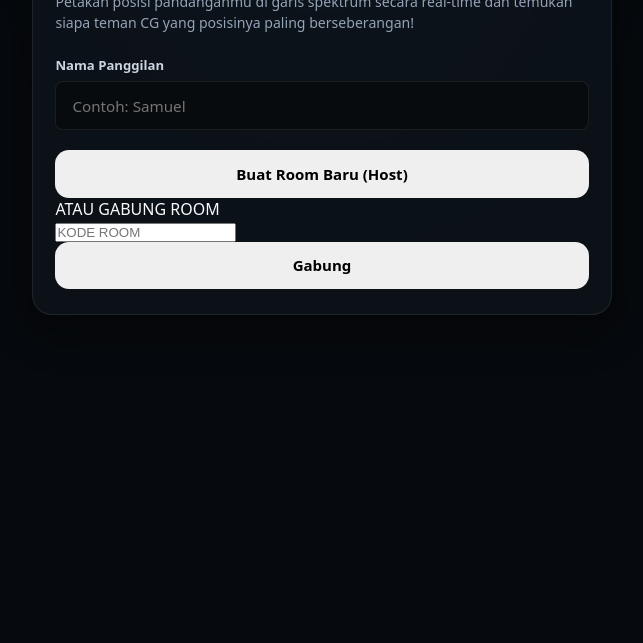
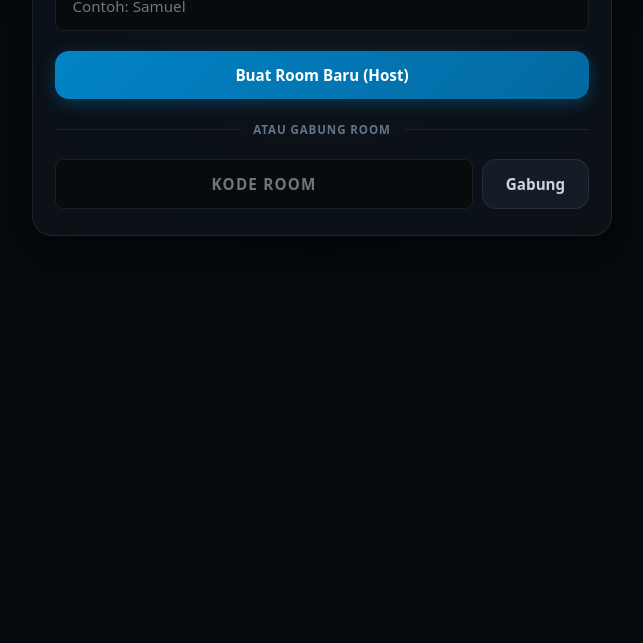
Before and after one commit to joynard/ib-cg, a website: page hot-takes-radar.html in a window 1280 px wide. Shown: the part 157-800 px from the top of the page, without its empty margins (318-961 px from the left). Drawn offline with Linux system fonts and the light colour scheme.

Commit message:
refactor(ui): remove duplicate headers and descriptions, restore sleek dark styling for buttons and inputs

```diff
--- a/hot-takes-radar.html
+++ b/hot-takes-radar.html
@@ -39,9 +39,6 @@
       <!-- SCREEN 1: WELCOME & JOIN -->
       <section class="screen active" id="screenWelcome">
         <div class="game-card">
-          <h2 class="card-title">HOT TAKES RADAR</h2>
-          <p class="card-subtitle">Petakan posisi pandanganmu di garis spektrum secara real-time dan temukan siapa teman CG yang posisinya paling berseberangan!</p>
-
           <div class="form-group">
             <label for="playerNameInput">Nama Panggilan</label>
             <input type="text" id="playerNameInput" placeholder="Contoh: Samuel" maxlength="15" autocomplete="off">
@@ -61,12 +58,9 @@
       <!-- SCREEN 2: LOBBY -->
       <section class="screen" id="screenLobby">
         <div class="game-card">
-          <h2 class="card-title">LOBBY RADAR</h2>
-          <p class="card-subtitle">Bagikan kode room ini ke teman-teman di ruangan CG.</p>
-
           <div style="text-align: center; margin-bottom: 1.2rem;">
-            <span class="room-pill" style="font-size: 1.1rem; padding: 0.5rem 1.2rem;">
-              KODE: <strong id="lobbyCodeBadge">RADAR-0000</strong>
+            <span class="room-pill" style="font-size: 1.15rem; padding: 0.55rem 1.4rem;">
+              KODE: <strong id="lobbyCodeBadge">TAKE-0000</strong>
             </span>
           </div>
 
@@ -78,7 +72,7 @@
           <div class="player-list" id="playerListContainer"></div>
 
           <button class="btn btn-primary" id="btnStartGame" disabled>Mulai Hot Takes Radar</button>
-          <p class="card-subtitle" id="lobbyNotice" style="margin-top: 1rem; display: none;">Menunggu Host memulai sesi radar...</p>
+          <p id="lobbyNotice" style="margin-top: 1rem; display: none; text-align: center; color: var(--text-muted); font-size: 0.85rem;">Menunggu Host memulai game...</p>
         </div>
       </section>
 
--- a/hot-takes.css
+++ b/hot-takes.css
@@ -516,10 +516,10 @@ body {
   display: inline-flex;
   align-items: center;
   justify-content: center;
-  padding: 0.85rem 1.25rem;
+  padding: 0.88rem 1.3rem;
   border-radius: var(--radius-md);
   font-family: inherit;
-  font-size: 0.94rem;
+  font-size: 0.95rem;
   font-weight: 700;
   cursor: pointer;
   border: none;
@@ -533,62 +533,73 @@ body {
   cursor: not-allowed;
 }
 
-/* Player Lock Button */
-.btn-lock-stance {
+.btn-primary {
   background: linear-gradient(135deg, #0284c7, #0369a1);
   color: #ffffff;
-  box-shadow: 0 4px 14px rgba(2, 132, 199, 0.3);
+  box-shadow: 0 4px 16px rgba(2, 132, 199, 0.35);
 }
 
-.btn-lock-stance:hover:not(:disabled) {
+.btn-primary:hover:not(:disabled) {
   background: linear-gradient(135deg, #38bdf8, #0284c7);
   transform: translateY(-2px);
-  box-shadow: 0 6px 20px rgba(56, 189, 248, 0.4);
+  box-shadow: 0 6px 20px rgba(56, 189, 248, 0.45);
 }
 
-/* 30s Showdown Start Debate Button */
-.btn-start-debate {
-  background: linear-gradient(135deg, #f59e0b, #ef4444);
-  color: #ffffff;
-  box-shadow: 0 4px 16px rgba(239, 68, 68, 0.35);
-  margin-top: 0.4rem;
-  font-weight: 800;
-  letter-spacing: 0.02em;
+.btn-secondary {
+  background: #141c26;
+  color: var(--text-cream);
+  border: 1px solid var(--border-card);
 }
 
-.btn-start-debate:hover:not(:disabled) {
-  background: linear-gradient(135deg, #fbbf24, #f43f5e);
-  transform: translateY(-2px);
-  box-shadow: 0 6px 22px rgba(239, 68, 68, 0.55);
+.btn-secondary:hover:not(:disabled) {
+  background: #1c2736;
+  border-color: var(--accent-blue);
 }
 
-/* Host Controls Section */
-.host-controls-wrapper {
-  margin-top: 1.6rem;
-  padding-top: 1.2rem;
-  border-top: 1px dashed rgba(255, 255, 255, 0.1);
-  text-align: center;
+/* Join Stack & Divider */
+.action-stack {
+  display: flex;
+  flex-direction: column;
 }
 
-.host-panel-label {
-  font-size: 0.68rem;
+.join-divider {
+  display: flex;
+  align-items: center;
+  text-align: center;
+  margin: 1.4rem 0;
+  color: var(--text-subtle);
+  font-size: 0.72rem;
   font-weight: 800;
-  color: var(--text-subtle);
   letter-spacing: 0.08em;
-  margin-bottom: 0.6rem;
+}
+
+.join-divider::before, .join-divider::after {
+  content: '';
+  flex: 1;
+  border-bottom: 1px solid var(--border-card);
+}
+
+.join-divider span {
+  padding: 0 0.8rem;
+}
+
+.join-group {
+  display: flex;
+  gap: 0.6rem;
+}
+
+.join-group input {
+  flex: 1;
+  text-align: center;
+  font-weight: 800;
+  letter-spacing: 0.08em;
   text-transform: uppercase;
 }
 
-.btn-host-next {
-  background: rgba(255, 255, 255, 0.04);
-  color: var(--text-cream);
-  border: 1px solid rgba(255, 255, 255, 0.15);
-}
-
-.btn-host-next:hover:not(:disabled) {
-  background: rgba(255, 255, 255, 0.08);
-  border-color: rgba(255, 255, 255, 0.35);
-  color: #ffffff;
+.join-group .btn {
+  width: auto;
+  padding: 0.85rem 1.4rem;
+  white-space: nowrap;
 }
 
 /* Form Controls */
@@ -598,6 +609,29 @@ body {
 
 .form-group label {
   display: block;
+  font-size: 0.82rem;
+  font-weight: 700;
+  color: var(--text-cream);
+  margin-bottom: 0.45rem;
+}
+
+.form-group input, .join-group input {
+  width: 100%;
+  padding: 0.88rem 1rem;
+  background: #080b0e;
+  border: 1px solid var(--border-card);
+  border-radius: var(--radius-sm);
+  color: var(--text-white);
+  font-family: inherit;
+  font-size: 0.95rem;
+  outline: none;
+  transition: border-color 0.2s ease, box-shadow 0.2s ease;
+}
+
+.form-group input:focus, .join-group input:focus {
+  border-color: var(--accent-blue);
+  box-shadow: 0 0 12px var(--accent-glow);
+}
   font-size: 0.82rem;
   font-weight: 700;
   color: var(--text-cream);
```
